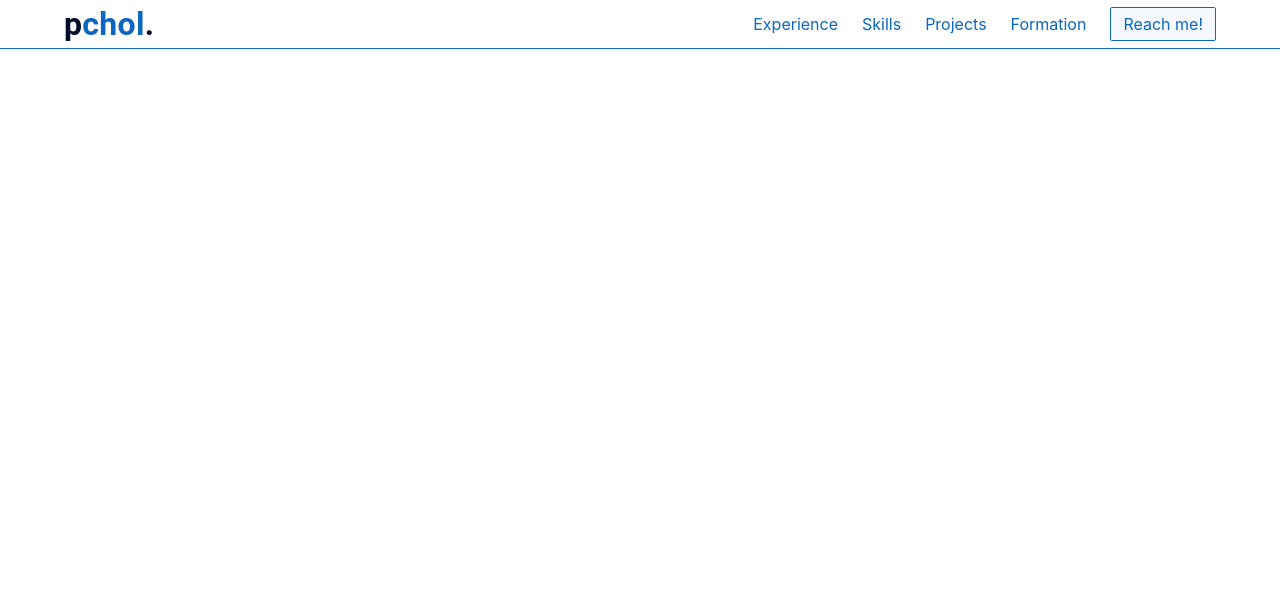
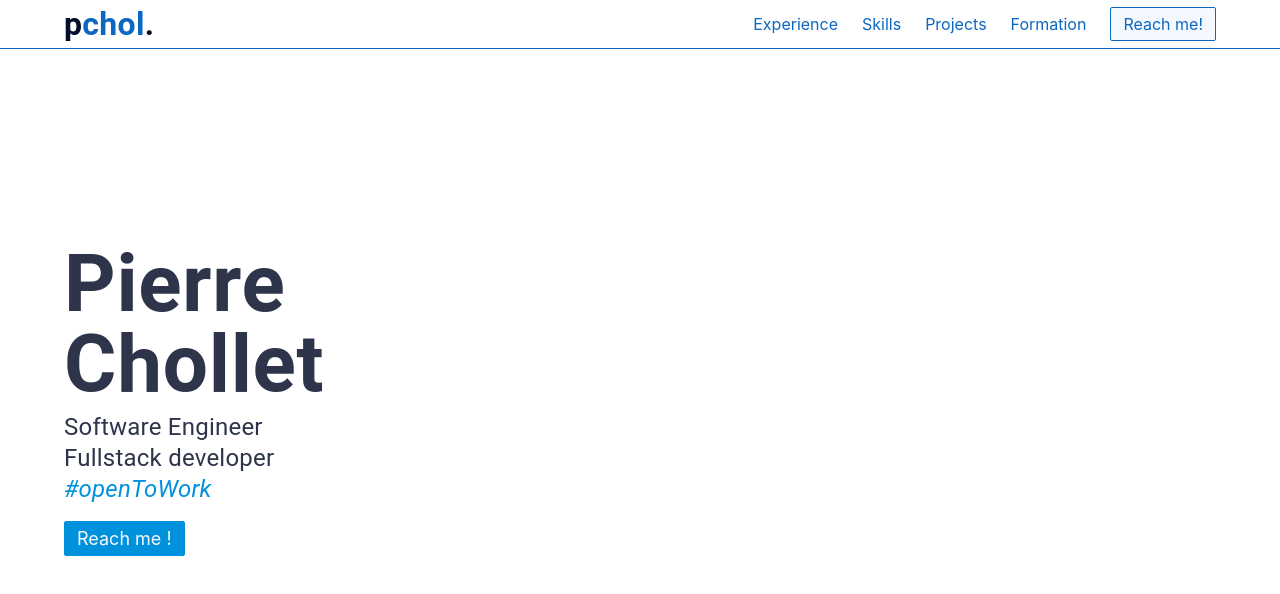
Before and after one commit to PChol22/portfolio-reboot, a React (Vite) app: page / in a window 1280 px wide. Shown: the top 594 px of the page. Built offline with nearby package versions, Linux system fonts and the light colour scheme.

Commit message:
feat(Landing Page): main info on the right

```diff
--- a/src/App.tsx
+++ b/src/App.tsx
@@ -1,5 +1,9 @@
 import { Header } from './header';
+import { LandingPage } from './LandingPage';
 
 export const App = (): JSX.Element => (
-  <Header></Header>
+  <>
+    <Header></Header>
+    <LandingPage></LandingPage>
+  </>
 );
--- /dev/null
+++ b/src/LandingPage.tsx
@@ -0,0 +1,23 @@
+import { Box, Stack, Typography } from "@mui/material";
+import { AppTheme, PAGE_PADDING_X } from "./AppTheme";
+import { Button } from "./Button";
+
+export const LandingPage = (): JSX.Element =>
+  <Stack height="100vh" paddingX={PAGE_PADDING_X} justifyContent="center">
+    <Stack flexDirection="row">
+      <Stack gap={1}>
+        <Typography fontSize={80} fontWeight={600} lineHeight={1} color={AppTheme.palette.grey.dark}>
+          Pierre<br />Chollet
+        </Typography>
+        <Box marginBottom={1}>
+          <Typography fontSize={24} fontWeight={400} lineHeight={1.3} color={AppTheme.palette.grey.dark}>
+            Software Engineer<br />Fullstack developer
+          </Typography>
+          <Typography fontSize={24} fontWeight={400} lineHeight={1.3} fontStyle="italic" color={AppTheme.palette.secondary.main}>
+            #openToWork
+          </Typography>
+        </Box>
+        <Button fontSize={18} colorVariant="secondary" styleVariant="filled" width="max-content">Reach me !</Button>
+      </Stack>
+    </Stack>
+  </Stack>;
```
